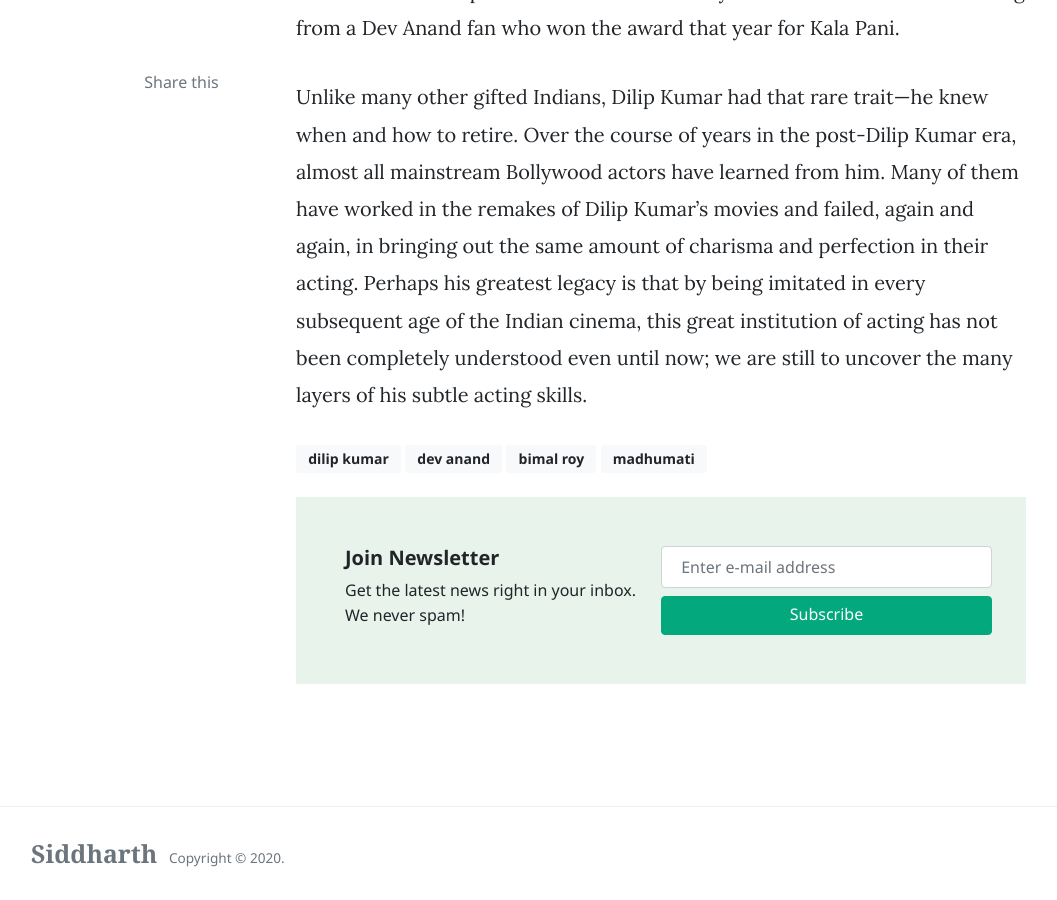
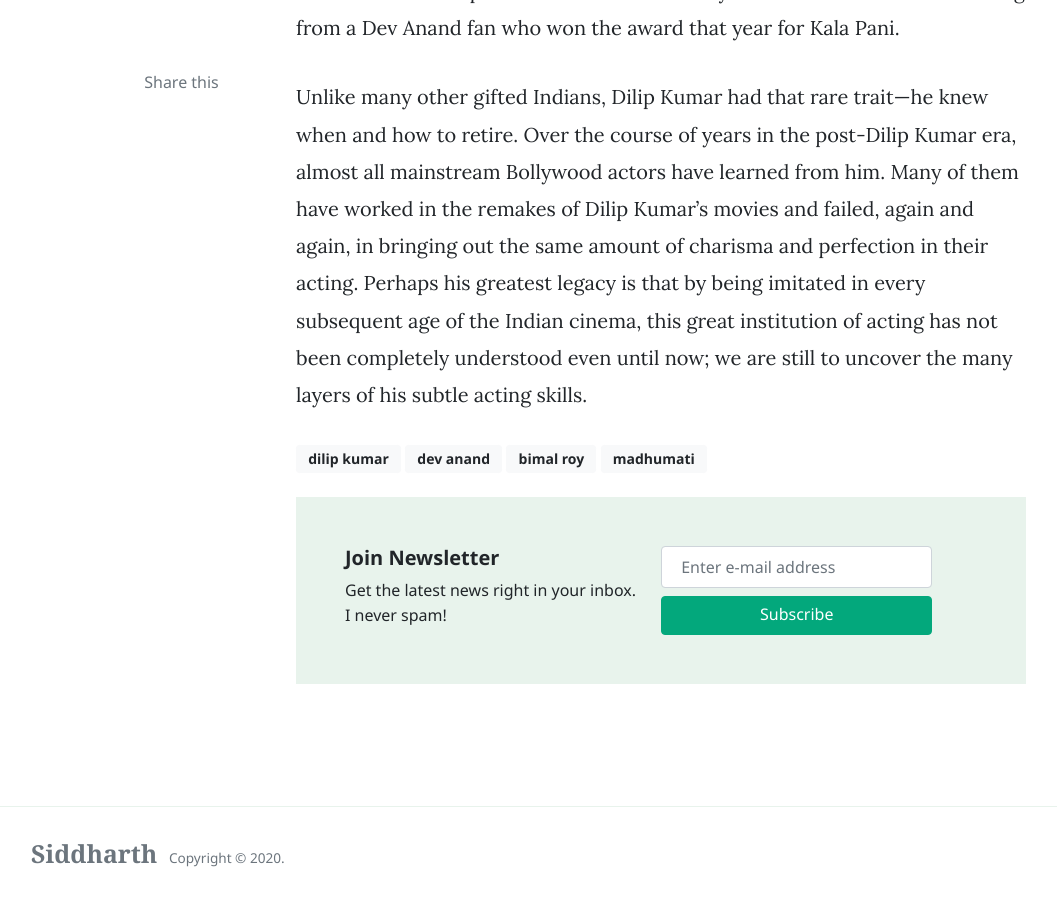
Before and after one commit to sidsapien/sidsapien.github.io, a Jekyll site: the page built from _posts/2019-05-19-Dilip-Kumar.md, in a window 1280 px wide and 900 px high, scrolled down 2689 px. Shown: the whole window, without its empty margins (74-1131 px from the left). Built offline with Jekyll 4.4.1, drawn with Linux system fonts in a browser that asks for light colours; nearby versions of some CDN libraries; comment, search, counter and statistics services are not loaded.

Commit message:
Added newsletter functionality.

```diff
--- a/_config.yml
+++ b/_config.yml
@@ -1,12 +1,12 @@
 # Site
 name: 'Siddharth'
-description: 'Engineer. Neuroscientist. Author.'
+description: 'Indian. Vegetarian. Engineer. Computational Neuroscientist. Writer.'
 logo: 'assets/images/logo.png'
 favicon: 'assets/images/favicon.ico'
 baseurl: ''
 disqus: 'demowebsite'
-email: 'TBD@TBD.com'
-mailchimp-list: 'https://wowthemes.us11.list-manage.com/subscribe/post?u=8aeb20a530e124561927d3bd8&amp;id=8c3d2d214b'
+email: 'sid.sapien@gmail.com'
+mailchimp-list: 'https://feedburner.google.com/fb/a/mailverify?uri=ssiddharth/xkbQ&amp'
 
 include: ["_pages"]
 permalink: /:title/
@@ -22,10 +22,10 @@
     Siddharth:
       name:           Siddharth
       site:           https://www.ssiddharth.in
-      avatar:         /assets/images/avatar1.jpg
+      avatar:         /assets/images/my_avatar.jpg
       bio:            "Hi, I am Siddharth!"
-      email:          wowthemesnet@gmail.com
-      twitter:        https://twitter.com/
+      email:          sid.sapien@gmail.com
+      twitter:        https://twitter.com/SSiddharth_IN
 
 # Defaults
 defaults:
@@ -35,8 +35,8 @@
       path: "_posts"
     values:
       layout: post
-      author: sal
-      avatar: /assets/images/avatar1.jpg
+      author: Siddharth
+      avatar: /assets/images/my_avatar.jpg
 
   # all pages
   - scope:
--- a/_layouts/post.html
+++ b/_layouts/post.html
@@ -84,15 +84,21 @@
 				<div class="row justify-content-between">
 					<div class="col-md-6 mb-2 mb-md-0">
 						<h5 class="font-weight-bold">Join Newsletter</h5>
-						 Get the latest news right in your inbox. We never spam!
+						 Get the latest news right in your inbox.
+						 <br>
+						 I never spam!
 					</div>
 					<div class="col-md-6">
 						<div class="row">
-                            <form action="{{site.mailchimp-list}}" method="post" name="mc-embedded-subscribe-form" class="wj-contact-form validate w-100" target="_blank" novalidate>
+                            <form action="https://feedburner.google.com/fb/a/mailverify" method="post" target="popupwindow" onsubmit="window.open('https://feedburner.google.com/fb/a/mailverify?uri=ssiddharth/xkbQ', 'popupwindow', 'scrollbars=yes,width=550,height=520');return true">
+
                             <div class="mc-field-group">
 
-								<input type="email" placeholder="Enter e-mail address" name="EMAIL" class="required email form-control w-100" id="mce-EMAIL" autocomplete="on" required>
+								<input type="email" placeholder="Enter e-mail address" name="email" class="required email form-control w-100" id="mce-EMAIL" autocomplete="on" required>
 
+								<input type="hidden" value="ssiddharth/xkbQ" name="uri"/>
+
+    							<input type="hidden" name="loc" value="en_US"/>
 
 								<button type="submit" value="Subscribe" name="subscribe" class="heart btn btn-success btn-block w-100 mt-2">Subscribe</button>
 
```
Also changed, not shown: _layouts/default.html (+14 -0 lines).
